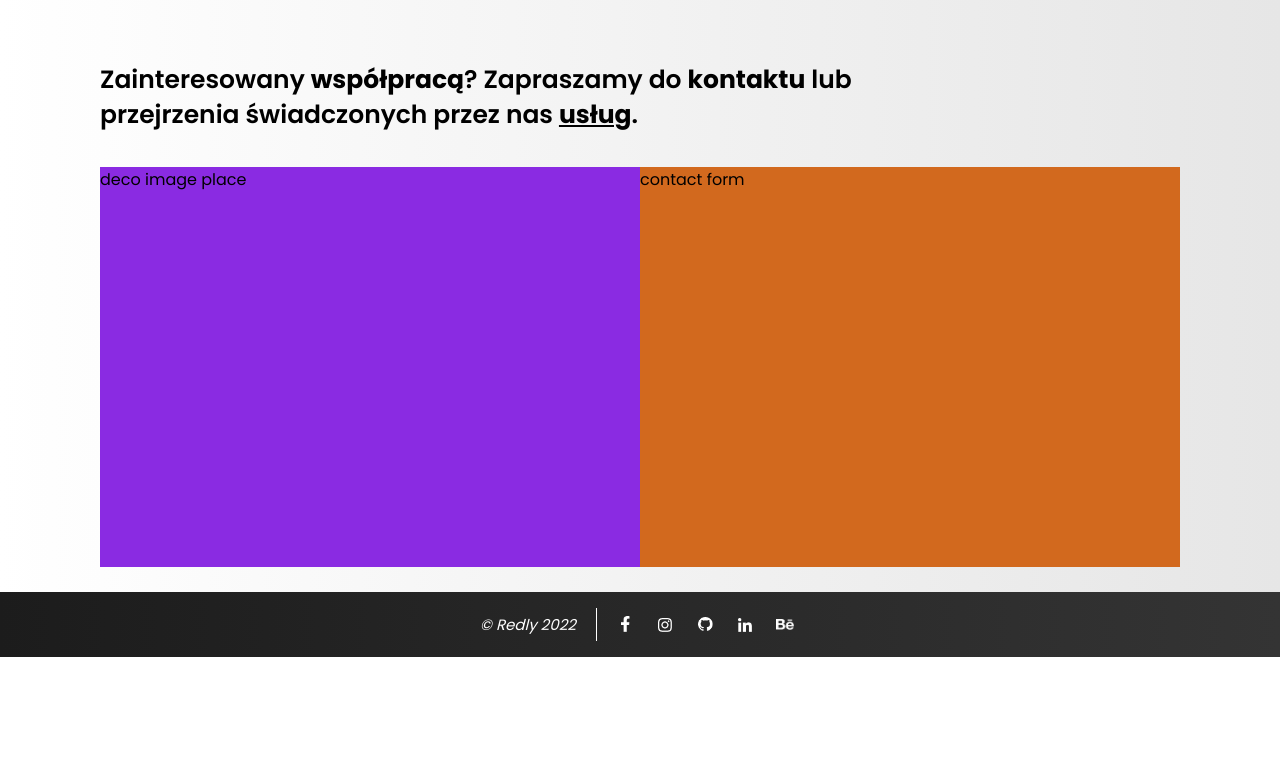
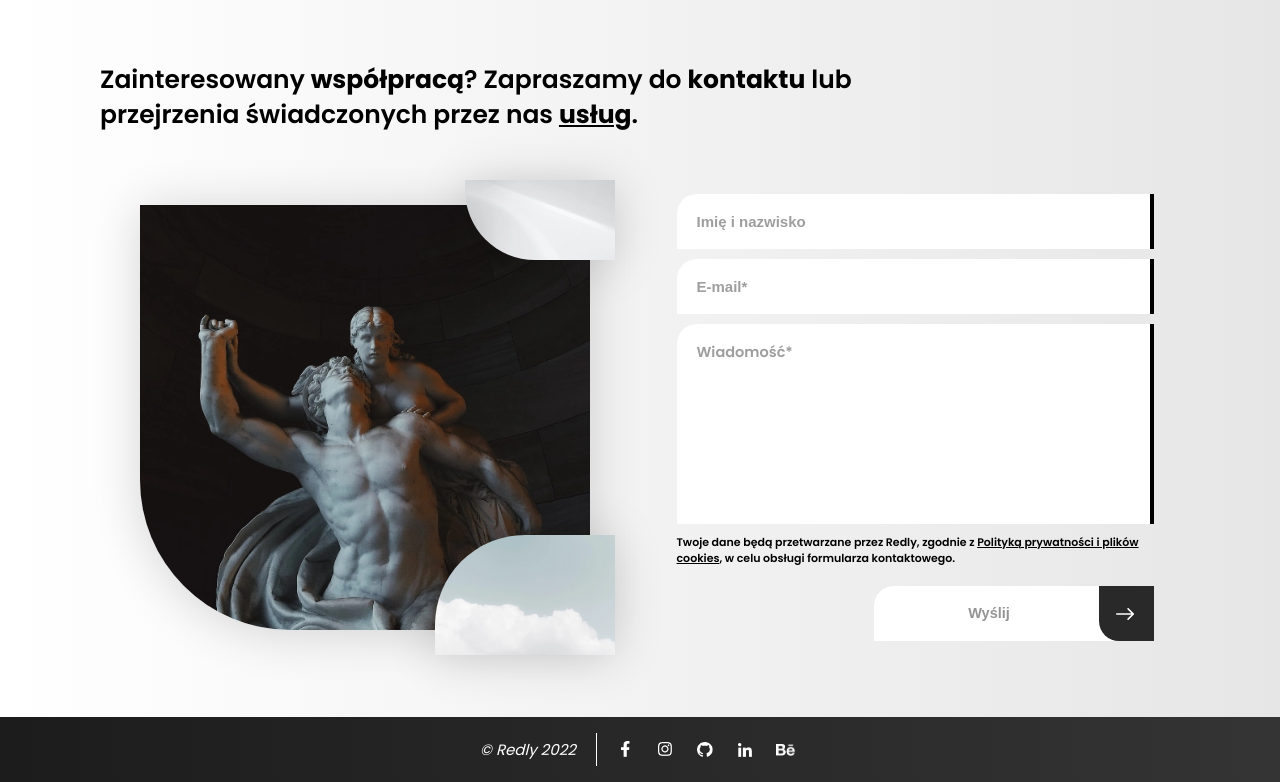
Before and after one commit to redlypl/redly_website, a Gatsby site: page /blog in a window 1280 px wide. Shown: the part 1828-2610 px from the top of the page. Before the commit the page ends 2485 px from the top, so only its background shows below. Built offline with nearby package versions, Linux system fonts and the light colour scheme; Gatsby itself is replaced by a stand-in of ours.

Commit message:
contact form on every page has been done

```diff
--- a/src/components/contactForm/contactForm.jsx
+++ b/src/components/contactForm/contactForm.jsx
@@ -0,0 +1,104 @@
+import React, { useState } from "react"
+import { useFormik } from "formik"
+import * as Yup from "yup"
+
+import {
+    ContactFormWrapper,
+    InputSubmitWrapper,
+    InputSign,
+    TextArea,
+    AcceptParagraph,
+    LinkTo,
+    ButtonPosition,
+    SubmitButton,
+    ErrorMessage,
+    SuccessMessageWrapper,
+    ContentParagraph,
+    SuccessHeader,
+    ContentSuccessParagaph,
+    IconSuccessWrapper,
+    SuccessIcon,
+
+
+} from "./contactForm.style"
+
+import AppleEmojis from "../apple-emojis/apple-emojis-custom1"
+import { EmojiData } from "../apple-emojis/emojiData"
+
+const ContactForm = () => {
+    const [isSent, setIsSent] = useState(false)
+
+    const formik = useFormik({
+        initialValues: {
+            name: '',
+            email: '',
+            message: ''
+        },
+        validationSchema: Yup.object({
+            email: Yup.string().email('Niepoprawny adres email').required('To pole jest wymagane'),
+            message: Yup.string().required('To pole jest wymagane')
+        }),
+        onSubmit: values => {
+            // axios.post('domain.example', values)
+            setIsSent(true)
+        }
+    })
+
+    return (
+        <ContactFormWrapper>
+            {!isSent ?
+                <InputSubmitWrapper onSubmit={formik.handleSubmit}>
+                    <InputSign
+                        type="text"
+                        name="name"
+                        id="name"
+                        placeholder="Imię i nazwisko"
+                        onChange={formik.handleChange}
+                        onBlur={formik.handleBlur}
+                        value={formik.values.name}
+                    />
+                    <InputSign
+                        type="text"
+                        name="email"
+                        id="email"
+                        placeholder="E-mail*"
+                        onChange={formik.handleChange}
+                        onBlur={formik.handleBlur}
+                        value={formik.values.email}
+                    />
+                    {formik.touched.email && formik.errors.email ? (
+                        <ErrorMessage>{formik.errors.email}</ErrorMessage>
+                    ) : null}
+                    <TextArea
+                        type="text"
+                        name="message"
+                        id="message"
+                        placeholder="Wiadomość*"
+                        onChange={formik.handleChange}
+                        onBlur={formik.handleBlur}
+                        value={formik.values.message}
+                    />
+                    {formik.touched.message && formik.errors.message ? (
+                        <ErrorMessage>{formik.errors.message}</ErrorMessage>
+                    ) : null}
+                    <AcceptParagraph>Twoje dane będą przetwarzane przez Redly, zgodnie z <LinkTo to="/regulamin">Polityką prywatności i plików cookies</LinkTo>, w celu obsługi formularza kontaktowego.</AcceptParagraph>
+                    <ButtonPosition>
+                        <SubmitButton>Wyślij</SubmitButton>
+                    </ButtonPosition>
+                </InputSubmitWrapper>
+                :
+                <SuccessMessageWrapper>
+                    <ContentParagraph>
+                        <SuccessHeader>Poszło! <AppleEmojis url={EmojiData.faceWithOpenMouth} /><AppleEmojis url={EmojiData.partyPopper} /></SuccessHeader>
+                        <ContentSuccessParagaph>Odpowiemy najszybciej jak to możliwe.</ContentSuccessParagaph>
+                    </ContentParagraph>
+                    <IconSuccessWrapper>
+                        <SuccessIcon />
+                    </IconSuccessWrapper>
+                </SuccessMessageWrapper>
+            }
+        </ContactFormWrapper>
+    )
+}
+
+export default ContactForm
--- a/src/components/contactForm/contactForm.style.js
+++ b/src/components/contactForm/contactForm.style.js
@@ -0,0 +1,248 @@
+import styled from "styled-components"
+import { Link } from "gatsby"
+
+import { theme } from "../../styles/theme"
+
+import arrowRight from "../../images/arrowRight.png"
+import successIcon from "../../images/successIcon.png"
+
+export const ContactFormWrapper = styled.div`
+    display: flex;
+    flex-direction: column;
+    height: 100%;
+    justify-content: center;
+    align-items: center;
+`
+export const InputSubmitWrapper = styled.form`
+    display: flex;
+    flex-direction: column;
+    height: auto;
+    width: 90%;
+    gap: 10px;
+`
+export const InputSign = styled.input`
+    height: 55px;
+    width: 100%;
+    font-size: 15px;
+    font-weight: 600;
+    border: none;
+    border-top-left-radius: 20px;
+    padding-left: 20px;
+    border-right: 4px solid black;
+
+    ::placeholder {
+        opacity: 0.70;
+    }
+    :focus {
+        outline: none;
+        background-color: #E9E6E6;
+        border-right: 4px solid black;
+    }
+
+    @media (max-width: ${theme.breakpoint.laptop}) {
+        width: 100%;
+    }
+`
+export const TextArea = styled.textarea`
+    resize: none;
+    height: 200px;
+    border: none;
+    border-top-left-radius: 20px;
+    padding: 18px 20px 0 20px;
+    border-right: 4px solid black;
+    font-size: 14.5px;
+    font-weight: 600;
+    font-family: 'Poppins';
+    background-color: white;
+
+    ::placeholder {
+        opacity: 0.70;
+    }
+    :focus {
+        outline: none;
+        background-color: #E9E6E6;
+        border-right: 4px solid black;
+    }
+    ::-webkit-scrollbar {
+        width: 2px;
+    }
+`
+export const AcceptParagraph = styled.div`
+    font-size: 11px;
+    line-height: 16px;
+    font-weight: 600;
+
+    @media (max-width: ${theme.breakpoint.tablet}) {
+        width: 100%;
+    }
+`
+export const LinkTo = styled(Link)`
+    text-decoration: underline;
+    color: black;
+`
+export const ButtonPosition = styled.div`
+    display: flex;
+    justify-content: flex-end;
+    margin-top: 10px;
+`
+export const SubmitButton = styled.button`
+    height: 55px;
+    width: 280px;
+    border: none;
+    background-color: white;
+    position: relative;
+    font-size: 14.5px;
+    font-weight: 600;
+    border-top-left-radius: 20px;
+    padding-right: 55px;
+    color: #949494;
+
+    ::before {
+        content: '';
+        height: 55px;
+        width: 55px;
+        background-image: url(${arrowRight});
+        background-color: #292929;
+        background-size: 35%;
+        background-repeat: no-repeat;
+        background-position: 50% 53%;
+        border-bottom-left-radius: 20px;
+        position: absolute;
+        right: 0;
+        top: 0;
+        overflow: hidden;
+    }
+    :hover::before {
+        background-image: url('https://emojipedia-us.s3.dualstack.us-west-1.amazonaws.com/thumbs/72/apple/285/backhand-index-pointing-right_1f449.png');
+        background-size: 42%;
+        animation-name: show;
+        animation-duration: 0.2s;
+    }
+    :hover {
+
+    }
+
+    @keyframes show {
+        from {
+            background-position: -70px 53%;
+            background-image: none;
+        }
+        to {
+            background-position: 50% 53%;
+            background-image: url('https://emojipedia-us.s3.dualstack.us-west-1.amazonaws.com/thumbs/72/apple/285/backhand-index-pointing-right_1f449.png');
+        }
+    }
+`
+export const ErrorMessage = styled.p`
+    margin: 0;
+    font-weight: 600;
+    font-size: 12px;
+    color: #ff3636;
+    animation-name: appear;
+    animation-duration: 1s;
+
+    @keyframes appear {
+        from {
+            opacity: 0;
+            display: none;
+            height: 0;
+        }
+        to {
+            opacity: 1;
+            display: block;
+            height: auto;
+        }
+    }
+`
+export const SuccessMessageWrapper = styled.div`
+    display: flex;
+    gap: 20px;
+    height: 85px;
+    animation-name: appearInfo;
+    animation-duration: 1s;
+
+    @keyframes appearInfo {
+        from {
+            display: none;
+            opacity: 0;
+            height: 0;
+        }
+        to {
+            display: flex;
+            opacity: 1;
+            height: 85px;
+        }
+    }
+
+    @media (max-width: ${theme.breakpoint.tablet}) {
+        padding: 0 40px;
+        width: 100%;
+    }
+    @media (max-width: ${theme.breakpoint.mobile}) {
+        padding: 0 10px;
+        flex-direction: column;
+        height: 200px;
+    }
+`
+export const ContentParagraph = styled.div`
+    display: flex;
+    flex-direction: column;
+    justify-content: space-around;
+
+    @media (max-width: ${theme.breakpoint.mobile}) {
+        gap: 10px;
+    }
+`
+export const SuccessHeader = styled.h4`
+    font-size: 25px;
+    font-weight: 600;
+    line-height: 30px;
+    margin: 0;
+`
+export const ContentSuccessParagaph = styled.p`
+    font-size: 13px;
+    line-height: 17px;
+    margin: 0;
+`
+export const IconSuccessWrapper = styled.div`
+    height: 100%;
+    width: 200px;
+    display: flex;
+    justify-content: center;
+    align-items: center;
+
+    @media (max-width: ${theme.breakpoint.mobile}) {
+        width: 100%;
+        height: 80px;
+    }
+`
+export const SuccessIcon = styled.div`
+    background-color: white;
+    height: 70px;
+    width: 70px;
+    border-radius: 500px;
+    position: relative;
+
+    ::before {
+        content: '';
+        background-image: url(${successIcon});
+        background-size: 34%;
+        background-position: 50% 52%;
+        background-repeat: no-repeat;
+        width: 70px;
+        height: 70px;
+        position: absolute;
+        left: 0;
+        top: 0;
+    }
+
+    @media (max-width: ${theme.breakpoint.mobile}) {
+        height: 50px;
+        width: 50px;
+
+        ::before {
+            width: 50px;
+            height: 50px;
+        }
+    }
+`
--- a/src/components/footer/footer.jsx
+++ b/src/components/footer/footer.jsx
@@ -20,12 +20,12 @@ const SocialMediaData = [
   {
     icon: SocialMediaIcon.instagram,
     url: SocialMediaLink.instagram,
-    size: '45%'
+    size: '48%'
   },
   {
     icon: SocialMediaIcon.github,
     url: SocialMediaLink.github,
-    size: '50%'
+    size: '52%'
   },
   {
     icon: SocialMediaIcon.linkedin,
@@ -35,7 +35,7 @@ const SocialMediaData = [
   {
     icon: SocialMediaIcon.behance,
     url: SocialMediaLink.behance,
-    size: '60%'
+    size: '63%'
   },
 ]
 
--- a/src/components/footer/footer.style.js
+++ b/src/components/footer/footer.style.js
@@ -6,6 +6,7 @@ export const FooterWrapper = styled.div`
     height: 65px;
     display: flex;
     justify-content: center;
+    margin-top: 25px;
 `
 export const FooterContent = styled.div`
     height: 100%;
--- a/src/styles/templates/universal/contact.style.js
+++ b/src/styles/templates/universal/contact.style.js
@@ -1,5 +1,9 @@
 import styled from "styled-components"
 import { theme } from "../../theme"
+
+import newsletterdecoFirst from "../../../images/contactDeco/contactdecoFirst.jpg"
+import newsletterdecoSecond from "../../../images/contactDeco/contactdecoSecond.jpg"
+import newsletterdecoThird from "../../../images/contactDeco/contactdecoThird.jpg"
 
 export const ContactWrapper = styled.div`
     padding: 50px 200px;
@@ -28,39 +32,99 @@ export const HeaderWrapper = styled.div`
     @media (max-width: ${ theme.breakpoint.tablet }) {
         display: flex;
         justify-content: center;
+        padding: 0;
     }
 `
 export const UnderHeaderWrapper = styled.div`
 
 `
 export const ContactBody = styled.div`
-    background-color: lightblue;
     padding: 0 150px;
-    height: 450px;
+    height: 550px;
     display: flex;
     justify-content: space-around;
     margin-top: 15px;
+    gap: 20px;
 
     @media (max-width: ${theme.breakpoint.largeDesktop}) {
         padding: 0 50px;
     }
     @media (max-width: ${theme.breakpoint.desktop}) {
         padding: 0;
-        height: 400px;
+        height: 500px;
     }
     @media (max-width: ${theme.breakpoint.tablet}) {
         flex-direction: column;
         justify-content: flex-start;
-        height: 700px;
+        height: 850px;
+        gap: 50px;
     }
 `
 export const ImageDeco = styled.div`
-    background-color: blueviolet;
+    width: 100%;
+    height: 100%;
+    display: flex;
+    justify-content: center;
+    align-items: center;
+`
+export const ContactFormWrapper = styled.div`
     width: 100%;
     height: 100%;
 `
-export const ContactFormWrapper = styled.div`
-    background-color: chocolate;
-    width: 100%;
-    height: 100%;
+export const ImageDecorationContact = styled.div`
+    background-image: url(${newsletterdecoFirst});
+    background-size: cover;
+    background-position: 0 50%;
+    height: 85%;
+    width: 85%;
+    border-bottom-left-radius: 150px;
+    position: relative;
+    box-shadow: 0px 3px 50px #00000029;
+
+    ::before {
+        content: '';
+        background-image: url(${newsletterdecoSecond});
+        background-size: 120%;
+        position: absolute;
+        right: -25px;
+        top: -25px;
+        height: 100px;
+        width: 170px;
+        border-bottom-left-radius: 70px;
+        box-shadow: 0px 3px 50px #00000029;
+    }
+
+    ::after {
+        content: '';
+        background-image: url(${newsletterdecoThird});
+        position: absolute;
+        right: -25px;
+        bottom: -25px;
+        height: 150px;
+        width: 220px;
+        border-top-left-radius: 110px;
+        box-shadow: 0px 3px 50px #00000029;
+    }
+
+    @media (max-width: ${theme.breakpoint.desktop}) {
+        background-position: 0 50%;
+
+        ::before {
+            height: 80px;
+            width: 150px;
+        }
+        ::after {
+            height: 120px;
+            width: 180px;
+            border-top-left-radius: 90px;
+            background-size: 120%;
+        }
+    }
+    @media (max-width: ${theme.breakpoint.tablet}) {
+        height: 300px;
+        width: 400px;
+    }
+    @media (max-width: ${theme.breakpoint.mobile}) {
+        width: 80%;
+    }
 `
--- a/src/templates/index/newsletter.js
+++ b/src/templates/index/newsletter.js
@@ -1,7 +1,7 @@
 import React, { useState } from "react"
 import { useFormik } from "formik"
 import * as Yup from "yup"
-import axios from "axios"
+//import axios from "axios"
 
 import {
   NewsletterWrapper,
--- a/src/templates/universal/contact.js
+++ b/src/templates/universal/contact.js
@@ -7,11 +7,15 @@ import {
   ContactBody,
   ImageDeco,
   ContactFormWrapper,
+  ImageDecorationContact,
 
 } from "../../styles/templates/universal/contact.style"
 
 import Header from "../../components/header/header"
 import { EmojiData } from "../../components/apple-emojis/emojiData"
+import ContactForm from "../../components/contactForm/contactForm"
+
+
 
 const Contact = (props) => {
 
@@ -36,10 +40,10 @@ const Contact = (props) => {
       </UnderHeaderWrapper>
       <ContactBody>
         <ImageDeco>
-          deco image place
+          <ImageDecorationContact />
         </ImageDeco>
         <ContactFormWrapper>
-          contact form
+          <ContactForm />
         </ContactFormWrapper>
       </ContactBody>
     </ContactWrapper>
```
Also changed, not shown: src/styles/templates/index/newsletter.style.js (+14 -3 lines), src/images/contactDeco/contactdecoFirst.jpg (added), src/images/contactDeco/contactdecoSecond.jpg (added), src/images/contactDeco/contactdecoThird.jpg (added).
